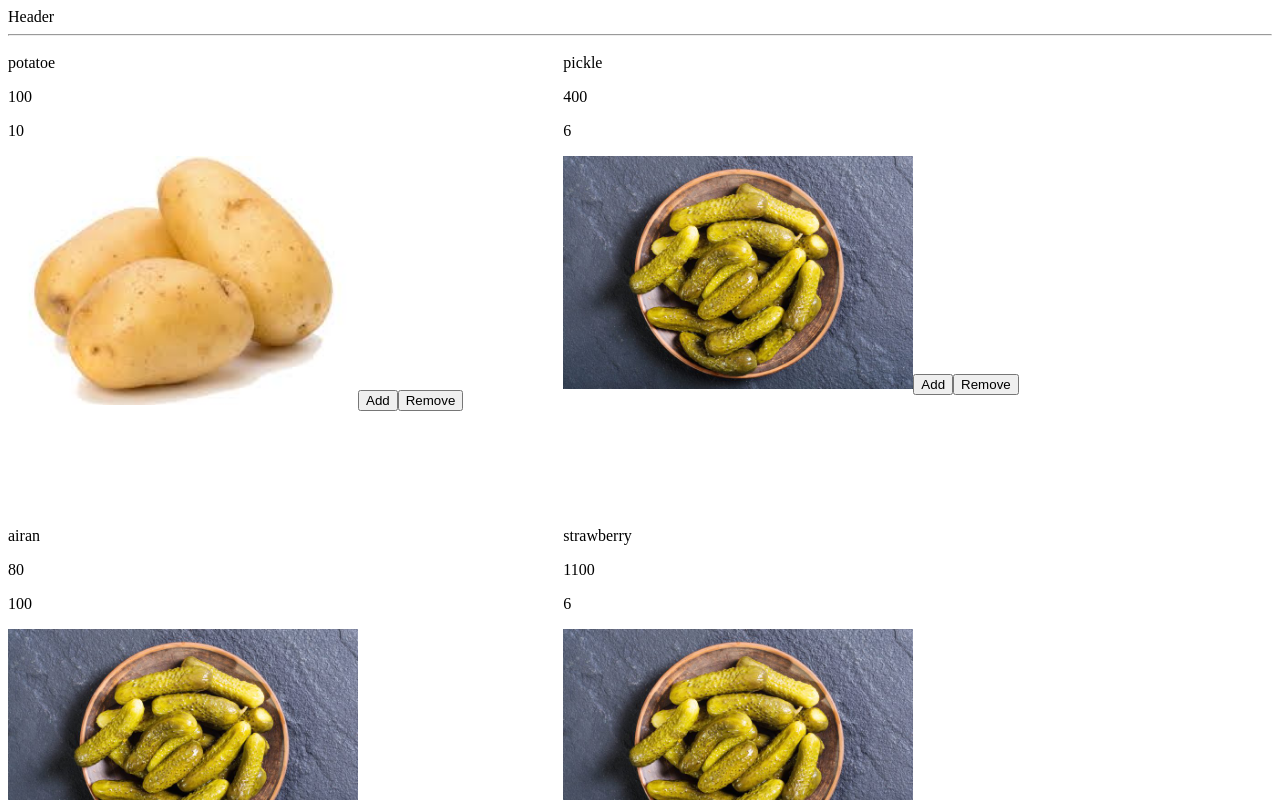
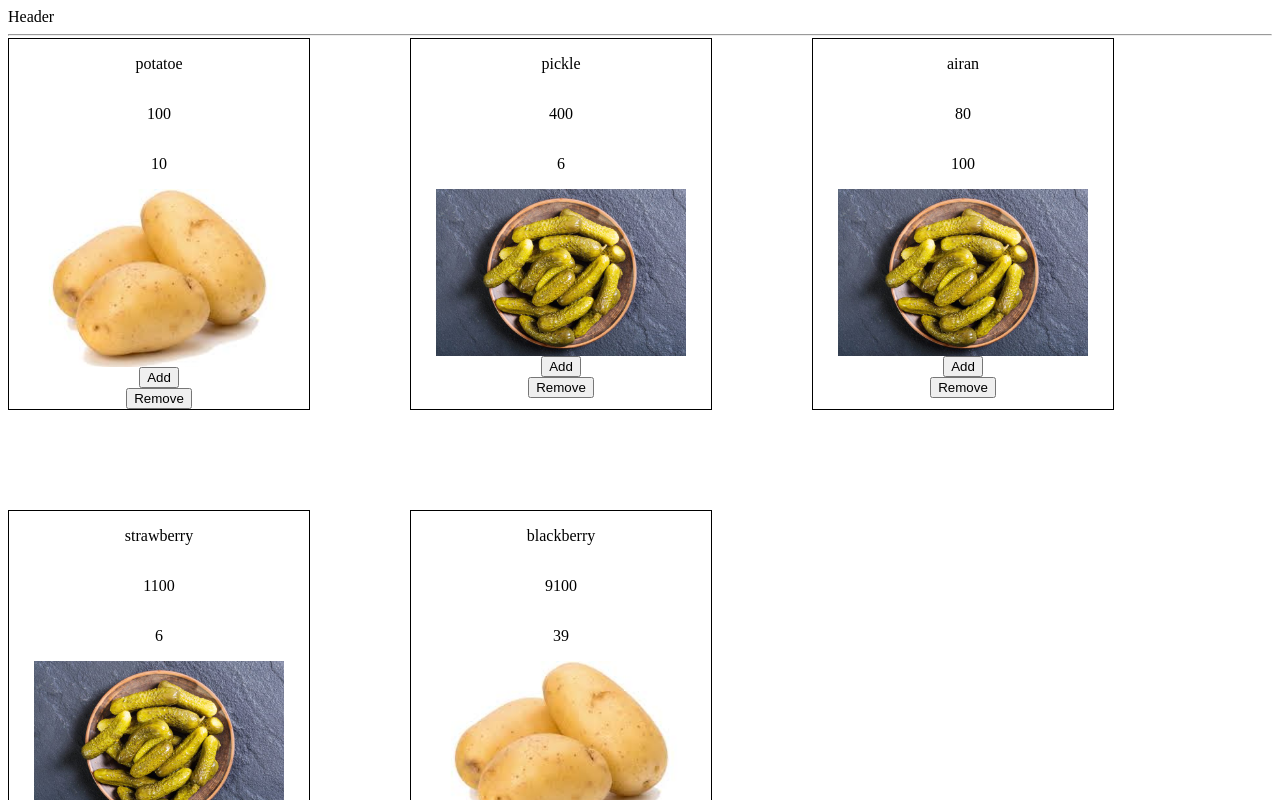
Before and after one commit to pay4ok-exe/Jemis-Jidek, a React (Create React App) app: page / in a window 1280 px wide. Shown: the top 800 px of the page. Built offline with nearby package versions, Linux system fonts and the light colour scheme.

Commit message:
Update README.md

```diff
--- a/src/components/Showcase/Product.jsx
+++ b/src/components/Showcase/Product.jsx
@@ -2,11 +2,17 @@ export default function Product({add, remove, item}){
     const {id, name, price, amountLeft, img} = item;
     // console.log(props);
     return(
-        <div key={id}>
+        <div key={id} style={{
+            border: '1px solid',
+            width: '300px',
+            display: 'flex',
+            flexDirection: 'column',
+            alignItems: 'center'
+        }}>
             <p>{name}</p>
             <p>{price}</p>
             <p>{amountLeft}</p>
-            <img src={img} style={{width: '350px'}}/>
+            <img src={img} style={{width: '250px'}}/>
             <button onClick={()=>add(id)}>Add</button>
             <button onClick={()=>remove(id)}>Remove</button>
         </div>
```
Also changed, not shown: 1 other file (tests, documents, lock files or other folders).
